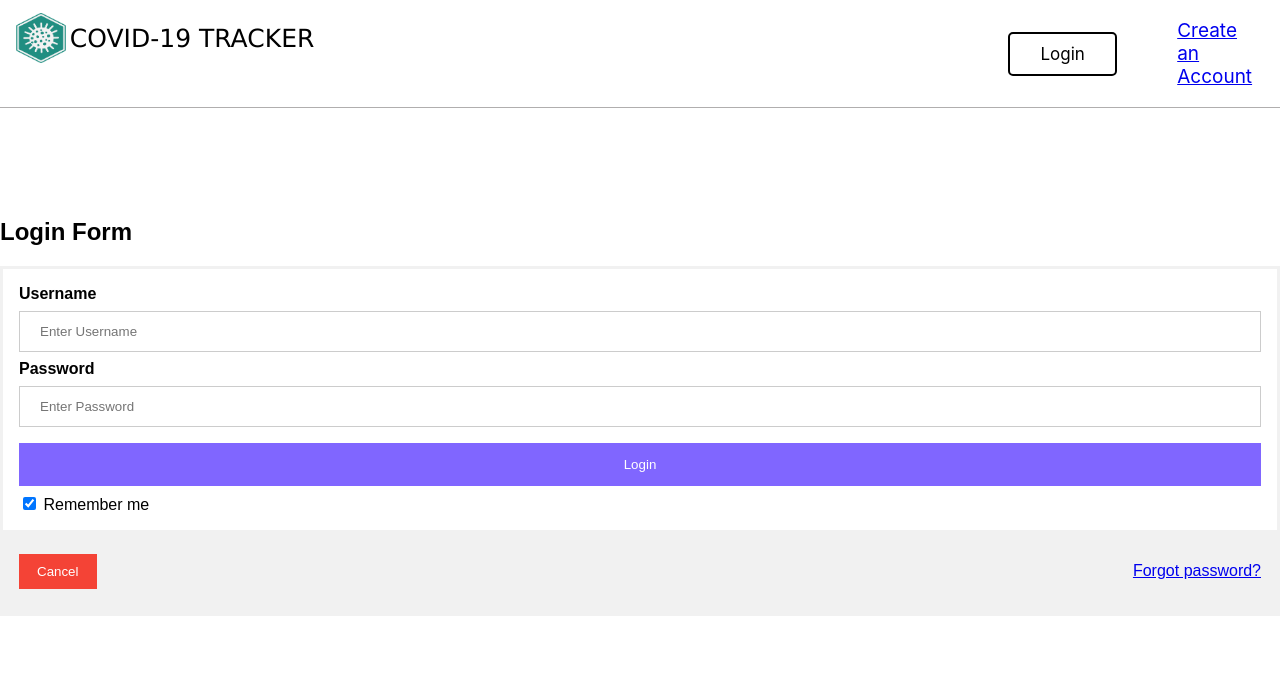
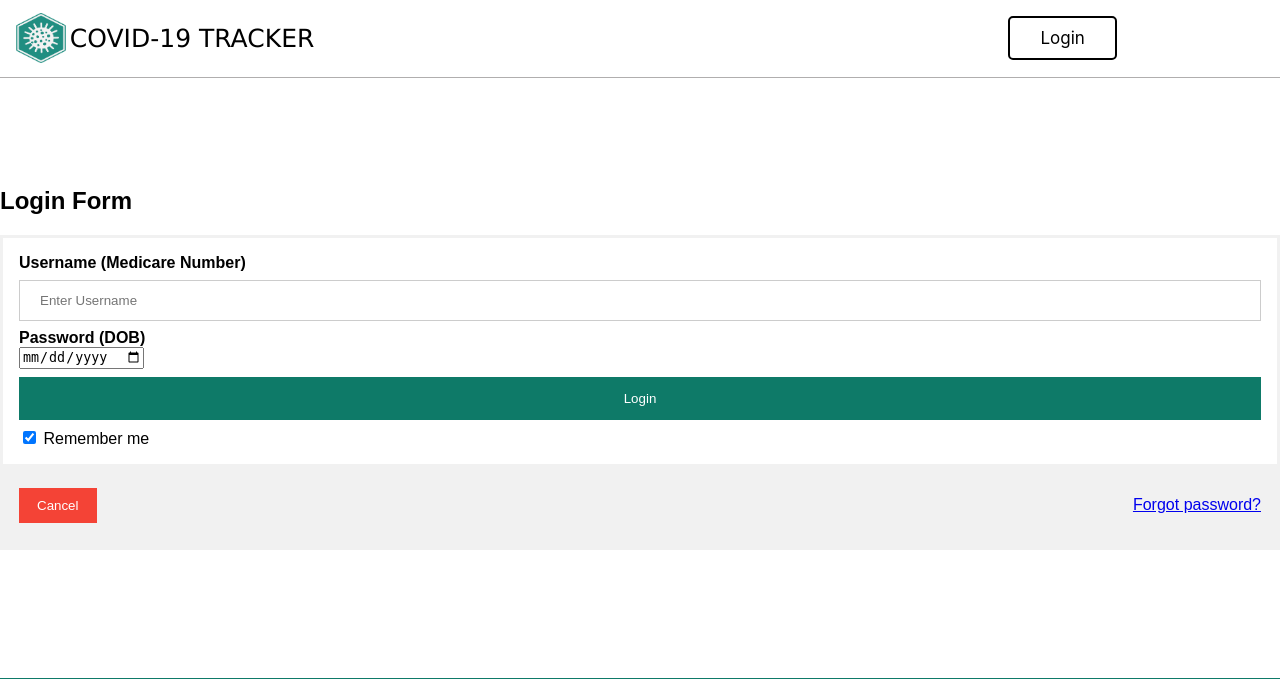
Before and after one commit to ianlop/COVID-19-Tracker, a PHP site: page /LogIn.php in a window 1280 px wide. Shown: the top 679 px of the page. Run offline with PHP 8.4, Linux system fonts and the light colour scheme.

Commit message:
Profile finding with med # and DOB

```diff
--- a/HomePage.php
+++ b/HomePage.php
@@ -1,4 +1,5 @@
 <?php
+require 'database.php';
 
 session_start();
 $title;
@@ -159,7 +160,7 @@ else
 			<?php
 			if ($displaySignUp) {
 				echo "
-			<p><b> Click the 'Login' button to start tracking! </b>  &nbsp;&nbsp;&nbsp;&nbsp;&nbsp;&nbsp;&nbsp; &nbsp;&nbsp;&nbsp;&nbsp;&nbsp;&nbsp;&nbsp; <a href='SignUp.html' class='loginbtn'> Login </a></p>
+			<p><b> Click the 'Login' button to start tracking! </b>  &nbsp;&nbsp;&nbsp;&nbsp;&nbsp;&nbsp;&nbsp; &nbsp;&nbsp;&nbsp;&nbsp;&nbsp;&nbsp;&nbsp; <a href='LogIn.php' class='loginbtn'> Login </a></p>
 
 				<p> If you have any questions about anything feel free to consult our F.A.Q
 				or email your corresponding government for further help.</p>";
--- a/LogIn.php
+++ b/LogIn.php
@@ -1,3 +1,33 @@
+<?php
+require 'database.php';
+
+if(isset($_POST["login"]))
+{
+
+$Username = $_POST['username'];
+$Password = $_POST['password'];
+
+$query = mysqli_query($conn, "SELECT * FROM person WHERE medicare_number = '$_POST[username];'");
+if (!$query)
+{
+    die('Error: ' . mysqli_error($conn));
+}
+if(mysqli_num_rows($query) > 0)
+{
+  session_start();
+  $_SESSION["username"] = $Username;
+  header("location: HomePage.php");
+}
+else
+{
+  echo "User DNE";
+}
+}
+
+?>
+
+
+
 <!DOCTYPE html>
 
 <html>
@@ -22,7 +52,7 @@ input[type=text], input[type=password] {
 }
 
 button {
-  background-color: #8066FF;
+  background-color: #0e7a68;
   color: white;
   padding: 14px 20px;
   margin: 8px 0;
@@ -63,10 +93,6 @@ span.psw {
 </style>
 
 </head>
-<?php
-
-?>
-
 
 <body>
 <nav class="mbHeadernav">
@@ -86,10 +112,6 @@ span.psw {
 					<div>
 						<a href="Login.php" class="mbloginbtn">Login</a>
 					</div>
-
-					<div>
-						<a href="SignUp.php" class="mbheaderlinkanchors" style="text-decoration: underline;"><p class="mbheaderlinks">Create an Account</p></a>
-					</div>
 			</div>
 </nav>
 <br> <br> <br> <br> <br>
@@ -98,11 +120,12 @@ span.psw {
 
 <form  method="post" action="">
   <div class="container">
-    <label for="uname"><b>Username</b></label>
+    <label for="uname"><b>Username (Medicare Number)</b></label>
     <input type="text" placeholder="Enter Username" name="username" required>
 
-    <label for="psw"><b>Password</b></label>
-    <input type="password" placeholder="Enter Password" name="password" required>
+    <label for="psw"><b>Password (DOB)</b></label>
+    <br>
+    <input type="date" name="password" required>
     <button type="submit" name="login">Login</button>
     <label>
       <input type="checkbox" checked="checked" name="remember"> Remember me
```
Also changed, not shown: LogOut.inc.php (added, +9 -0 lines), database.php (+7 -0 lines).
